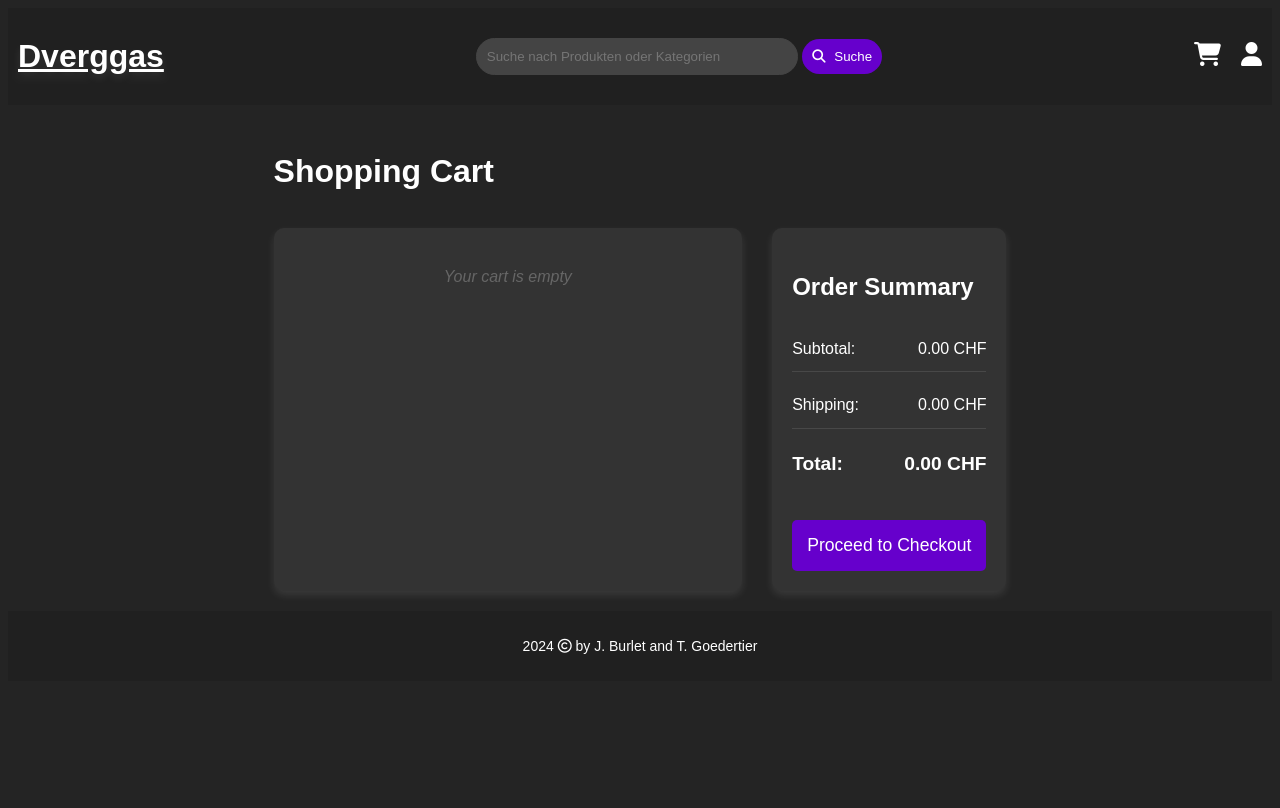
After one commit to sprudello/Dverggas, a PHP site: page /shoppingcart.php in a window 1280 px wide. The commit adds this page. Run offline with PHP 8.4, Linux system fonts and the light colour scheme; some libraries are stand-ins or nearby versions.

Commit message:
Shopping Cart Full Page

```diff
--- a/include/header.php
+++ b/include/header.php
@@ -24,7 +24,10 @@
                         <span>Total:</span>
                         <span>0.00 CHF</span>
                     </div>
-                    <button class="checkout-button">Checkout</button>
+                    <div class="cart-buttons">
+                        <button class="checkout-button">Checkout</button>
+                        <a href="<?= $base_path; ?>shoppingcart.php" class="view-cart-button">View Full Cart</a>
+                    </div>
                 </div>
             </div>
         </div>
--- /dev/null
+++ b/shoppingcart.php
@@ -0,0 +1,102 @@
+<?php
+session_start();
+include_once 'include/head.php';
+include_once 'include/header.php';
+?>
+
+<div class="shopping-cart-page">
+    <h1>Shopping Cart</h1>
+
+    <div class="cart-container">
+        <div class="cart-items-container">
+            <!-- This will be populated by JavaScript -->
+            <div id="cart-items-full" class="cart-items">
+                <p class="empty-cart">Your cart is empty</p>
+            </div>
+        </div>
+
+        <div class="cart-summary">
+            <h2>Order Summary</h2>
+            <div class="summary-row">
+                <span>Subtotal:</span>
+                <span id="subtotal">0.00 CHF</span>
+            </div>
+            <div class="summary-row">
+                <span>Shipping:</span>
+                <span id="shipping">0.00 CHF</span>
+            </div>
+            <div class="summary-row total">
+                <span>Total:</span>
+                <span id="total">0.00 CHF</span>
+            </div>
+            <button class="checkout-button-large">Proceed to Checkout</button>
+        </div>
+    </div>
+</div>
+
+<style>
+.shopping-cart-page {
+    padding: 20px;
+    max-width: 1200px;
+    margin: 0 auto;
+}
+
+.shopping-cart-page h1 {
+    margin-bottom: 30px;
+}
+
+.cart-container {
+    display: grid;
+    grid-template-columns: 2fr 1fr;
+    gap: 30px;
+}
+
+.cart-items-container {
+    background-color: var(--card-bg-color);
+    padding: 20px;
+    border-radius: 10px;
+    box-shadow: 0 4px 8px var(--shadow-color);
+}
+
+.cart-summary {
+    background-color: var(--card-bg-color);
+    padding: 20px;
+    border-radius: 10px;
+    box-shadow: 0 4px 8px var(--shadow-color);
+    height: fit-content;
+}
+
+.summary-row {
+    display: flex;
+    justify-content: space-between;
+    margin: 10px 0;
+    padding: 10px 0;
+    border-bottom: 1px solid var(--shadow-color);
+}
+
+.summary-row.total {
+    font-weight: bold;
+    font-size: 1.2em;
+    border-bottom: none;
+}
+
+.checkout-button-large {
+    width: 100%;
+    padding: 15px;
+    background-color: #6600cc;
+    color: white;
+    border: none;
+    border-radius: 5px;
+    cursor: pointer;
+    transition: background-color 0.3s;
+    font-size: 1.1em;
+    margin-top: 20px;
+}
+
+.checkout-button-large:hover {
+    background-color: #5800af;
+    box-shadow: 0 0 20px rgba(102, 0, 204, 0.5);
+}
+</style>
+
+<?php include_once 'include/footer.php'; ?>
--- a/styles/styles.css
+++ b/styles/styles.css
@@ -121,20 +121,40 @@ header .fa-user {
     font-weight: bold;
 }
 
-.checkout-button {
-    width: 100%;
+.cart-buttons {
+    display: flex;
+    gap: 10px;
+}
+
+.checkout-button, .view-cart-button {
+    flex: 1;
     padding: 10px;
-    background-color: #6600cc;
-    color: white;
     border: none;
     border-radius: 5px;
     cursor: pointer;
     transition: background-color 0.3s;
+    text-align: center;
+    text-decoration: none;
+}
+
+.checkout-button {
+    background-color: #6600cc;
+    color: white;
 }
 
 .checkout-button:hover {
     background-color: #5800af;
     box-shadow: 0 0 20px rgba(102, 0, 204, 0.5);
+}
+
+.view-cart-button {
+    background-color: #444;
+    color: white;
+}
+
+.view-cart-button:hover {
+    background-color: #555;
+    box-shadow: 0 0 20px rgba(68, 68, 68, 0.5);
 }
 
 /* User Menu */
```
